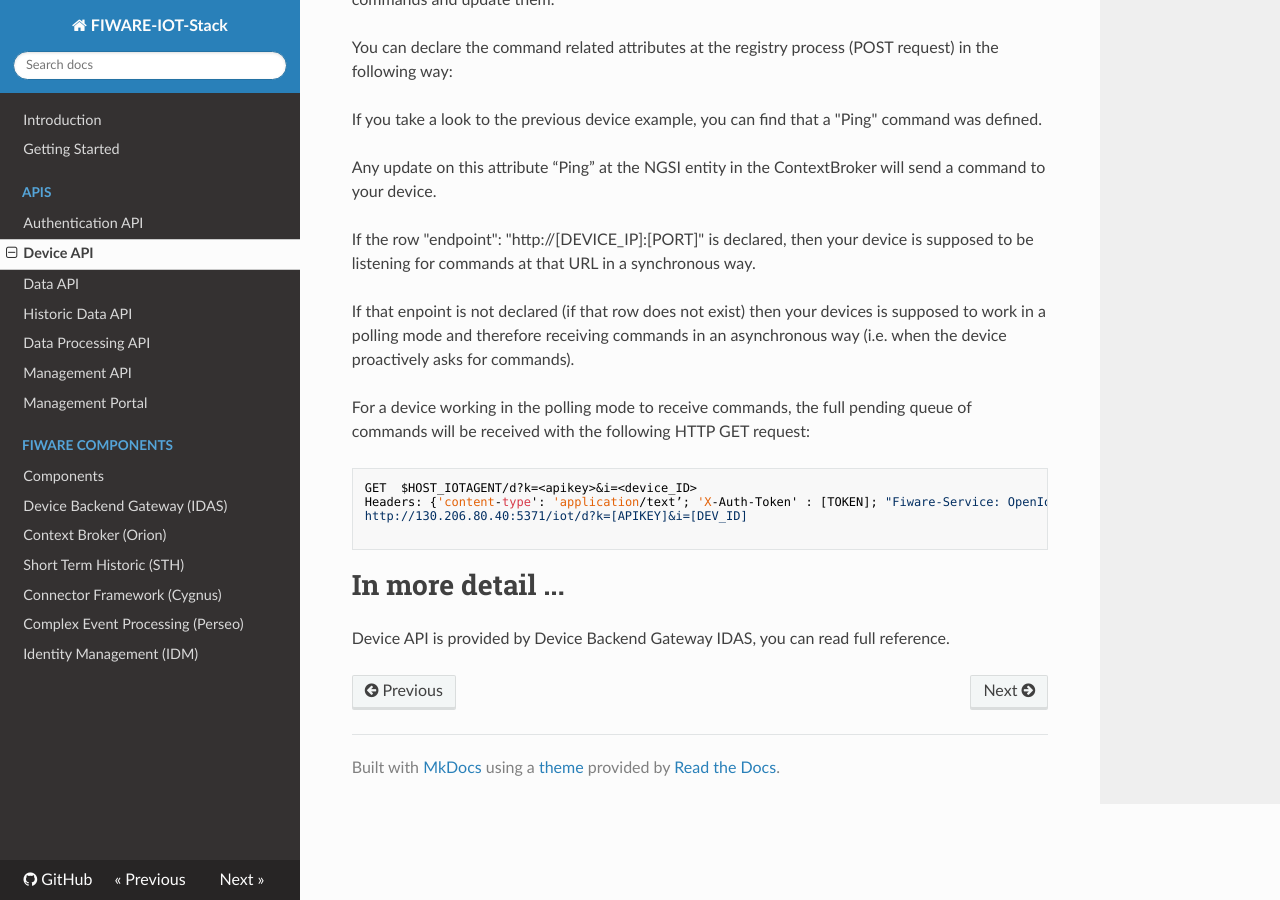
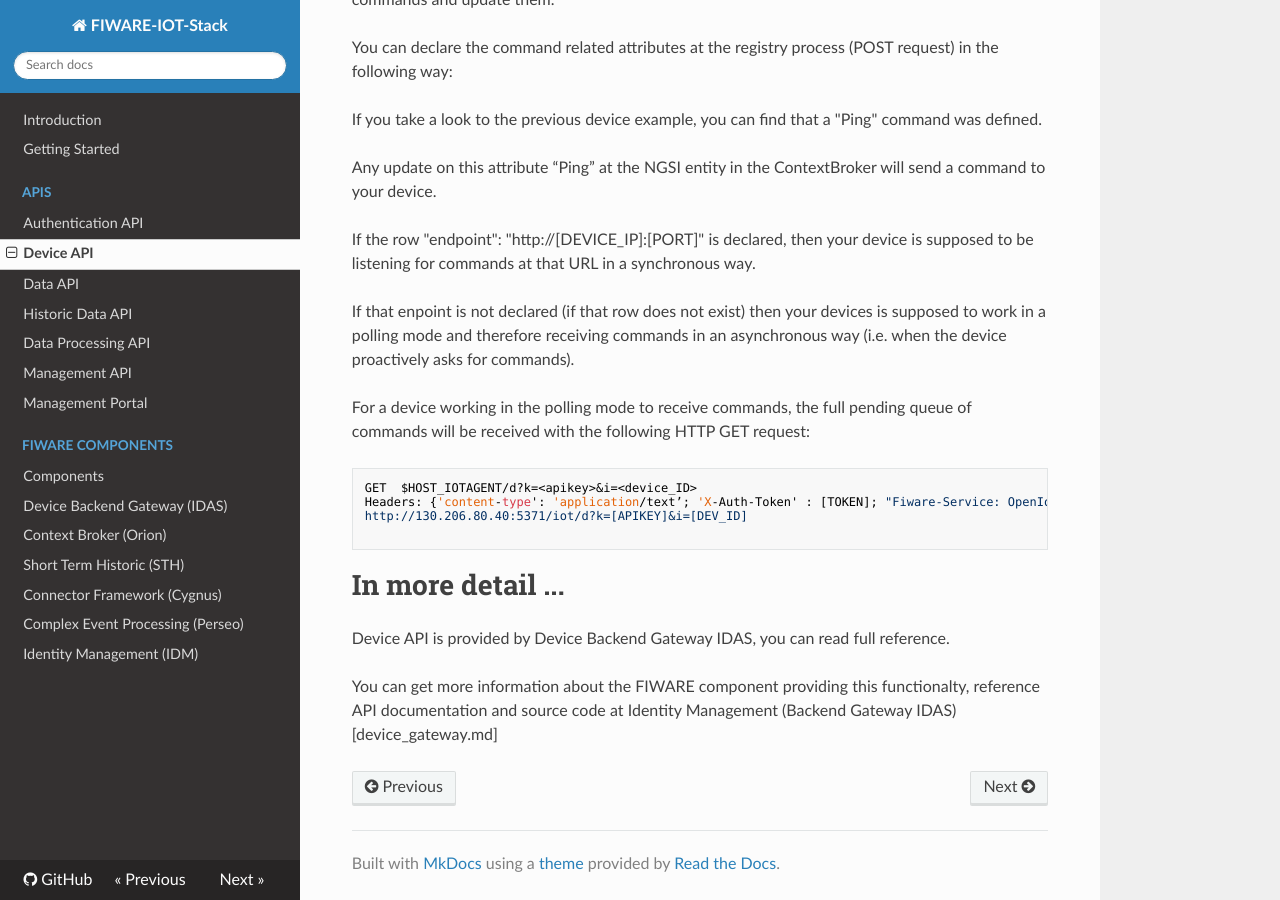
Before and after one commit to telefonicaid/thinking-cities, an MkDocs documentation site: the page built from docs/device_api.md, in a window 1280 px wide and 900 px high, scrolled down 3480 px. Built offline with MkDocs 1.6.1, drawn with Linux system fonts in a browser that asks for light colours; nearby versions of some CDN libraries; old or Windows-style settings are respelled for this version of MkDocs.

Commit message:
Update device_api.md

```diff
--- a/docs/device_api.md
+++ b/docs/device_api.md
@@ -177,3 +177,5 @@
 # In more detail ...
 
 Device API is provided by Device Backend Gateway IDAS, you can read full reference.
+
+You can get more information about the FIWARE component providing this functionalty, reference API documentation and source code at Identity Management (Backend Gateway IDAS)[device_gateway.md]
```
